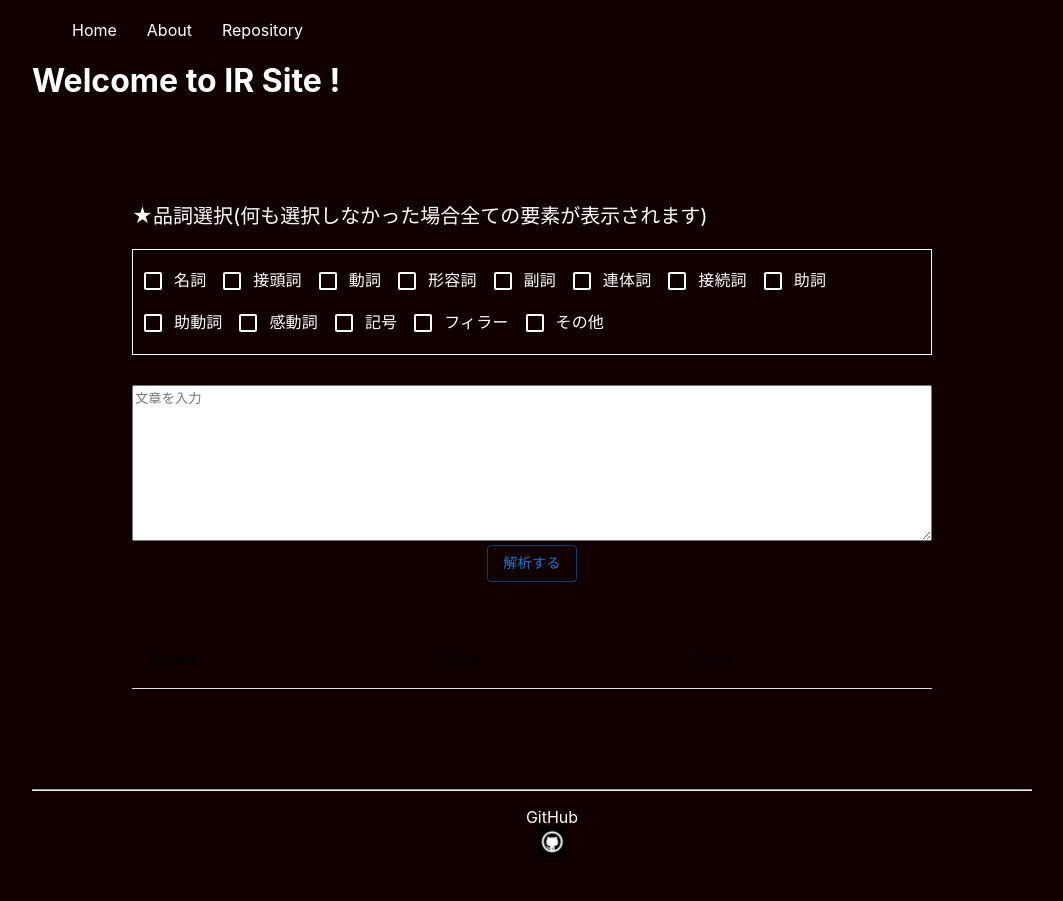
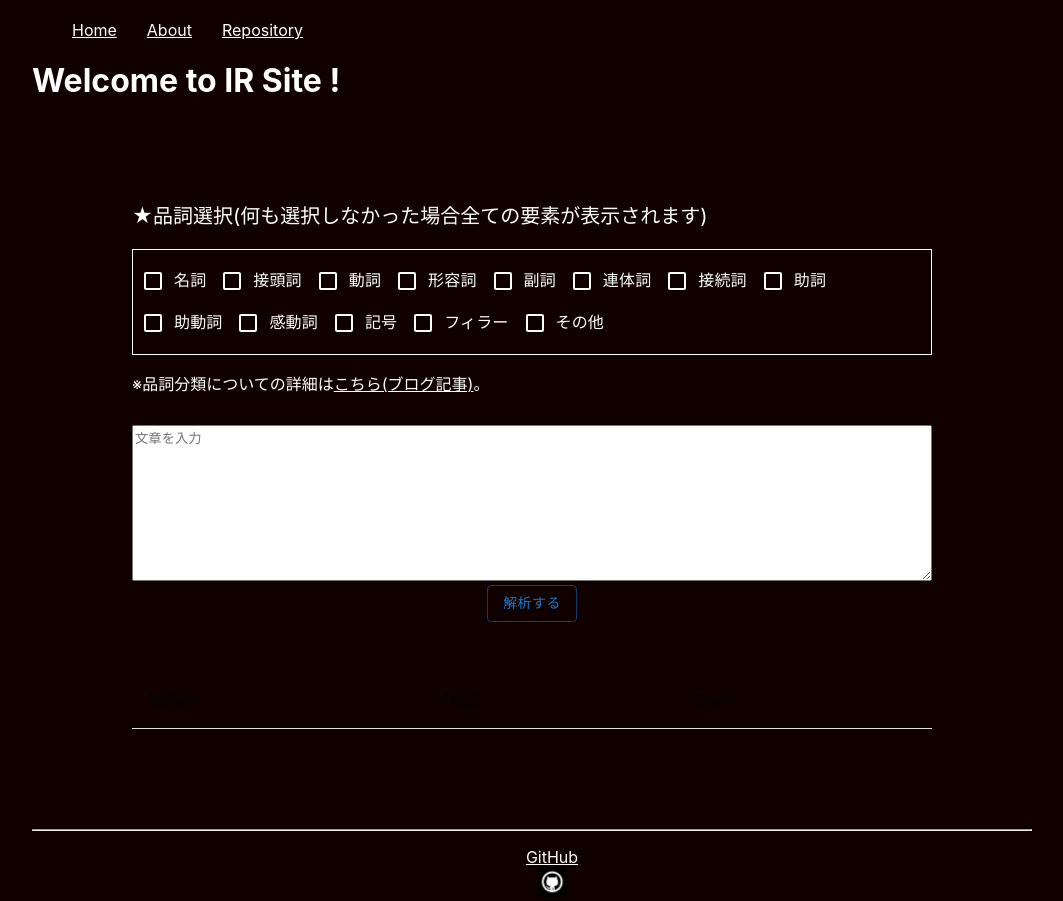
Before and after one commit to yamoyamoto/information_retrieval_site, a Next.js app: page /information_retrieval in a window 1280 px wide. Shown: the whole page, without its empty margins (108-1171 px from the left). Before the commit the page ends 861 px from the top, so only its background shows below. Built offline with nearby package versions, Linux system fonts and the light colour scheme.

Commit message:
add link that describe details of word class

```diff
--- a/pages/_app.tsx
+++ b/pages/_app.tsx
@@ -13,6 +13,9 @@ function MyApp({ Component, pageProps }: AppProps) {
           height: 100%;
           background-color: #110000;
         }
+        a{
+          text-decoration: underline;
+        }
         a:hover {
           cursor: pointer;
         }
--- a/src/components/organisms/MorphologicalAnalysis.tsx
+++ b/src/components/organisms/MorphologicalAnalysis.tsx
@@ -75,6 +75,7 @@ export const MorphologicalAnalyzer: React.FC<Props> = (props: Props) => {
             <div className={classes.chooseWordClassContent}>
               <ChooseWordClass chosen={chosenWordClass} updateChosen={updateChosenWordClass} />
             </div>
+            <p>※品詞分類についての詳細は<a href="https://hayashibe.jp/tr/mecab/dictionary/ipadic" target="_blank" rel="noopener noreferrer">こちら(ブログ記事)</a>。</p>
           </div>
           <TextareaAutosize
             aria-label="minimum height"
```
